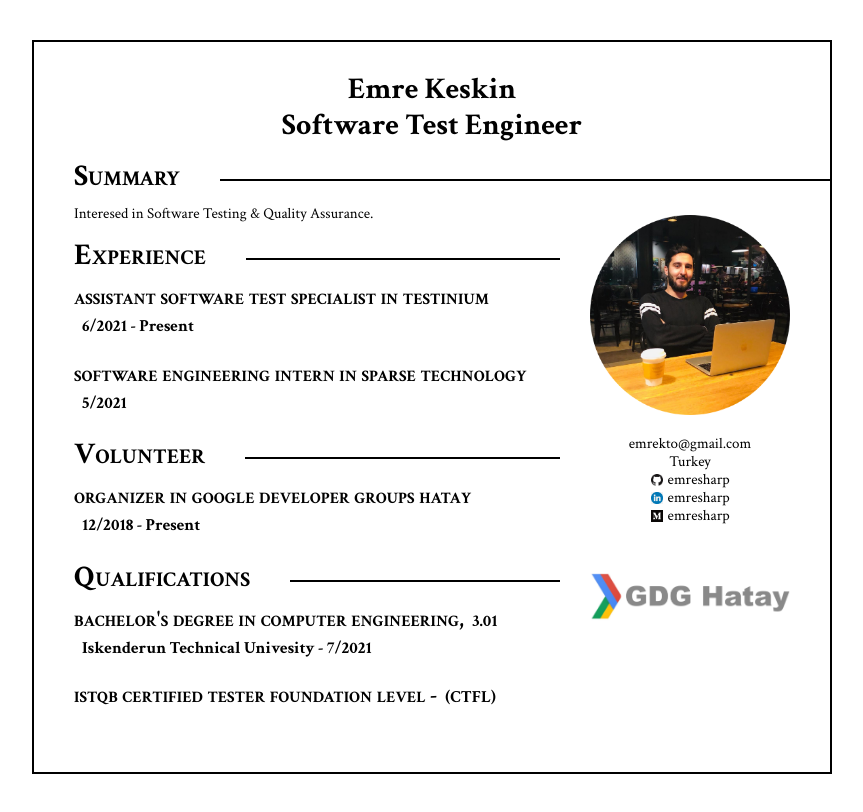
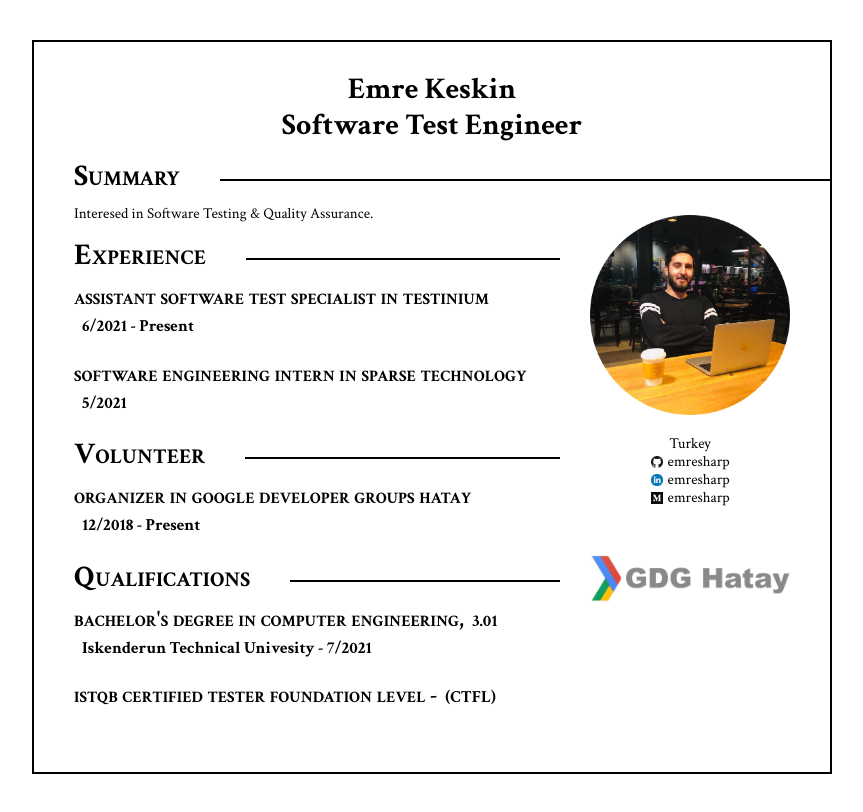
Before and after one commit to emresharp/emresharp.github.io, a plain HTML site: page index.html in a window 1280 px wide. Shown: the whole page, without its empty margins (208-1071 px from the left). Drawn offline with Linux system fonts and the light colour scheme.

Commit message:
Update index.html

```diff
--- a/index.html
+++ b/index.html
@@ -12,7 +12,6 @@
 <div class=figures>
     <a href=emrekeskin.png><img src=emrekeskin-circle.png></a>
       <address>
-    <a href=mailto:emrekto@gmail.com>emrekto@gmail.com</a><br>
     <a class=print href=https://emresharp.github.io>emresharp.github.io<br></a>
     Turkey<br>
     <a href=//github.com/emresharp><img src=git.png> emresharp</a><br>
```
